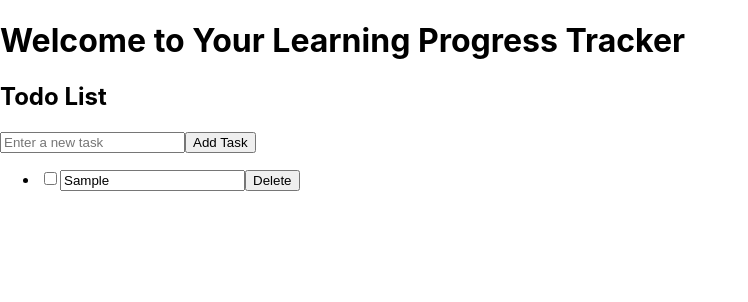
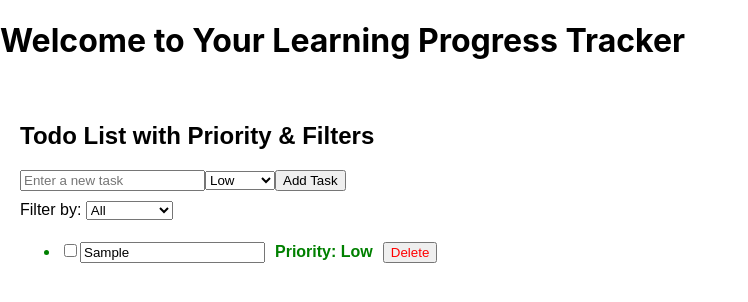
Before and after one commit to avinashvermaaa/web_dev, a React (Create React App) app in the folder A_Fullstack/React_js/day1/todo-app/: page / in a window 1280 px wide. Both pictures are taken after typing "Sample" into the empty fields and a click on the button "Add Task". Shown: the top 302 px of the page, without its empty margins (0-748 px from the left). Built offline with nearby package versions, Linux system fonts and the light colour scheme.

Commit message:
Todo-app -> task fltering, task priority (RGB),, little bit of CSS added

```diff
--- a/A_Fullstack/React_js/day1/todo-app/src/Todo.js
+++ b/A_Fullstack/React_js/day1/todo-app/src/Todo.js
@@ -2,7 +2,9 @@ import React, { useState, useEffect } from "react";
 
 function Todo() {
   const [task, setTask] = useState("");
+  const [priority, setPriority] = useState("Low");
   const [tasks, setTasks] = useState([]);
+  const [filter, setFilter] = useState("All"); // For task filtering
 
   // Load tasks from local storage on initial render
   useEffect(() => {
@@ -17,8 +19,12 @@ function Todo() {
 
   const handleAddTask = () => {
     if (task.trim()) {
-      setTasks([...tasks, { text: task, completed: false }]);
+      setTasks([
+        ...tasks,
+        { text: task, priority: priority, completed: false },
+      ]);
       setTask("");
+      setPriority("Low");
     }
   };
 
@@ -41,22 +47,55 @@ function Todo() {
     setTasks(updatedTasks);
   };
 
+  // Filter tasks based on the selected filter option
+  const filteredTasks = tasks.filter((task) => {
+    if (filter === "All") return true;
+    if (filter === "Completed") return task.completed;
+    if (filter === "Pending") return !task.completed;
+    return true;
+  });
+
   return (
-    <div>
-      <h2>Todo List</h2>
+    <div style={{ padding: "20px", fontFamily: "Arial" }}>
+      <h2>Todo List with Priority & Filters</h2>
+
       <input
         type="text"
         value={task}
         placeholder="Enter a new task"
         onChange={(e) => setTask(e.target.value)}
       />
+      <select value={priority} onChange={(e) => setPriority(e.target.value)}>
+        <option value="Low">Low</option>
+        <option value="Medium">Medium</option>
+        <option value="High">High</option>
+      </select>
       <button onClick={handleAddTask}>Add Task</button>
 
+      {/* Filter options */}
+      <div style={{ margin: "10px 0" }}>
+        <label>Filter by: </label>
+        <select value={filter} onChange={(e) => setFilter(e.target.value)}>
+          <option value="All">All</option>
+          <option value="Completed">Completed</option>
+          <option value="Pending">Pending</option>
+        </select>
+      </div>
+
       <ul>
-        {tasks.map((t, index) => (
+        {filteredTasks.map((t, index) => (
           <li
             key={index}
-            style={{ textDecoration: t.completed ? "line-through" : "none" }}
+            style={{
+              textDecoration: t.completed ? "line-through" : "none",
+              padding: "5px 0",
+              color:
+                t.priority === "High"
+                  ? "red"
+                  : t.priority === "Medium"
+                  ? "orange"
+                  : "green",
+            }}
           >
             <input
               type="checkbox"
@@ -67,8 +106,15 @@ function Todo() {
               type="text"
               value={t.text}
               onChange={(e) => handleEditTask(index, e.target.value)}
+              style={{ marginRight: "10px" }}
             />
-            <button onClick={() => handleDeleteTask(index)}>Delete</button>
+            <span style={{ fontWeight: "bold" }}>Priority: {t.priority}</span>
+            <button
+              onClick={() => handleDeleteTask(index)}
+              style={{ marginLeft: "10px", color: "red" }}
+            >
+              Delete
+            </button>
           </li>
         ))}
       </ul>
```
